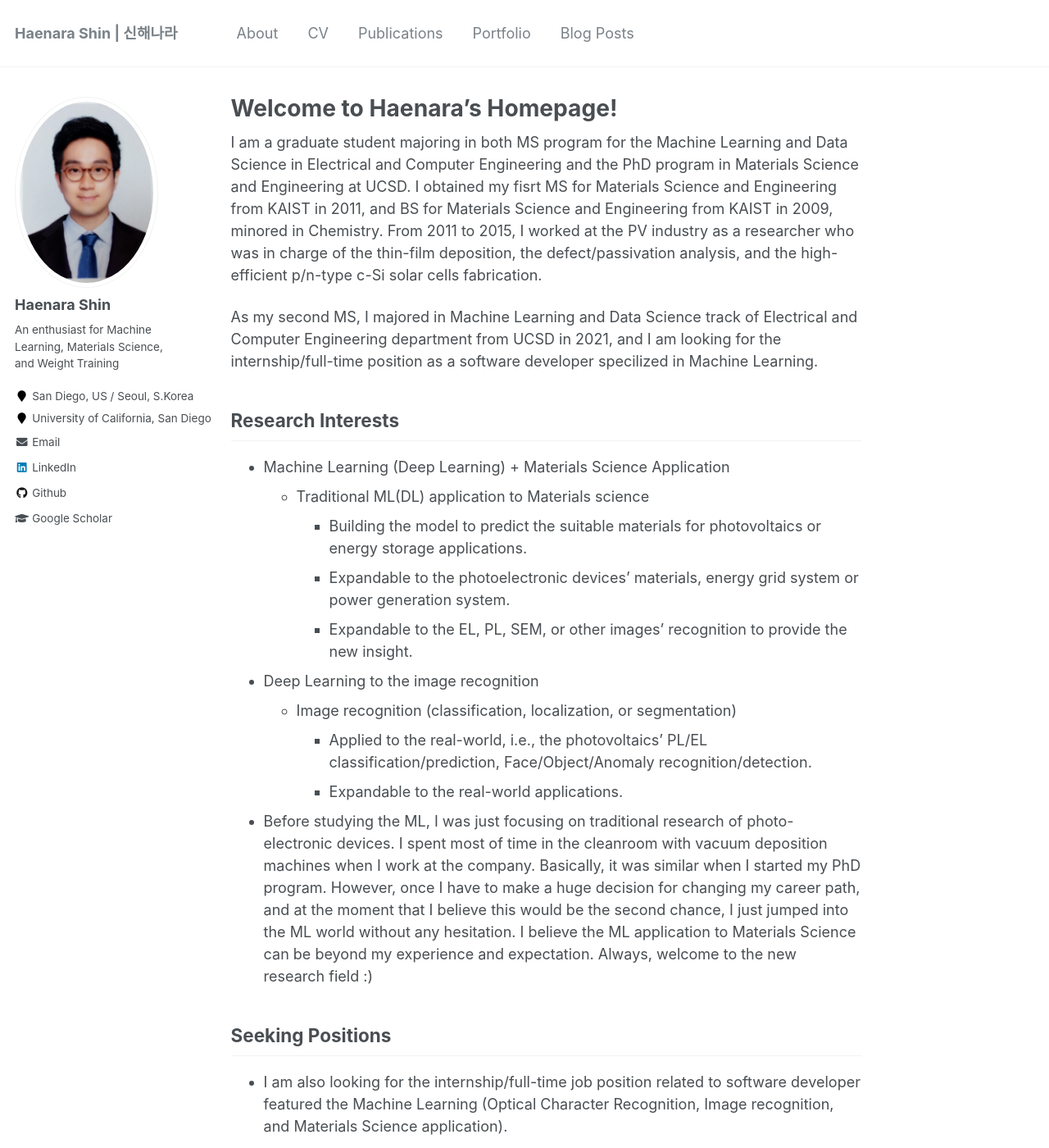
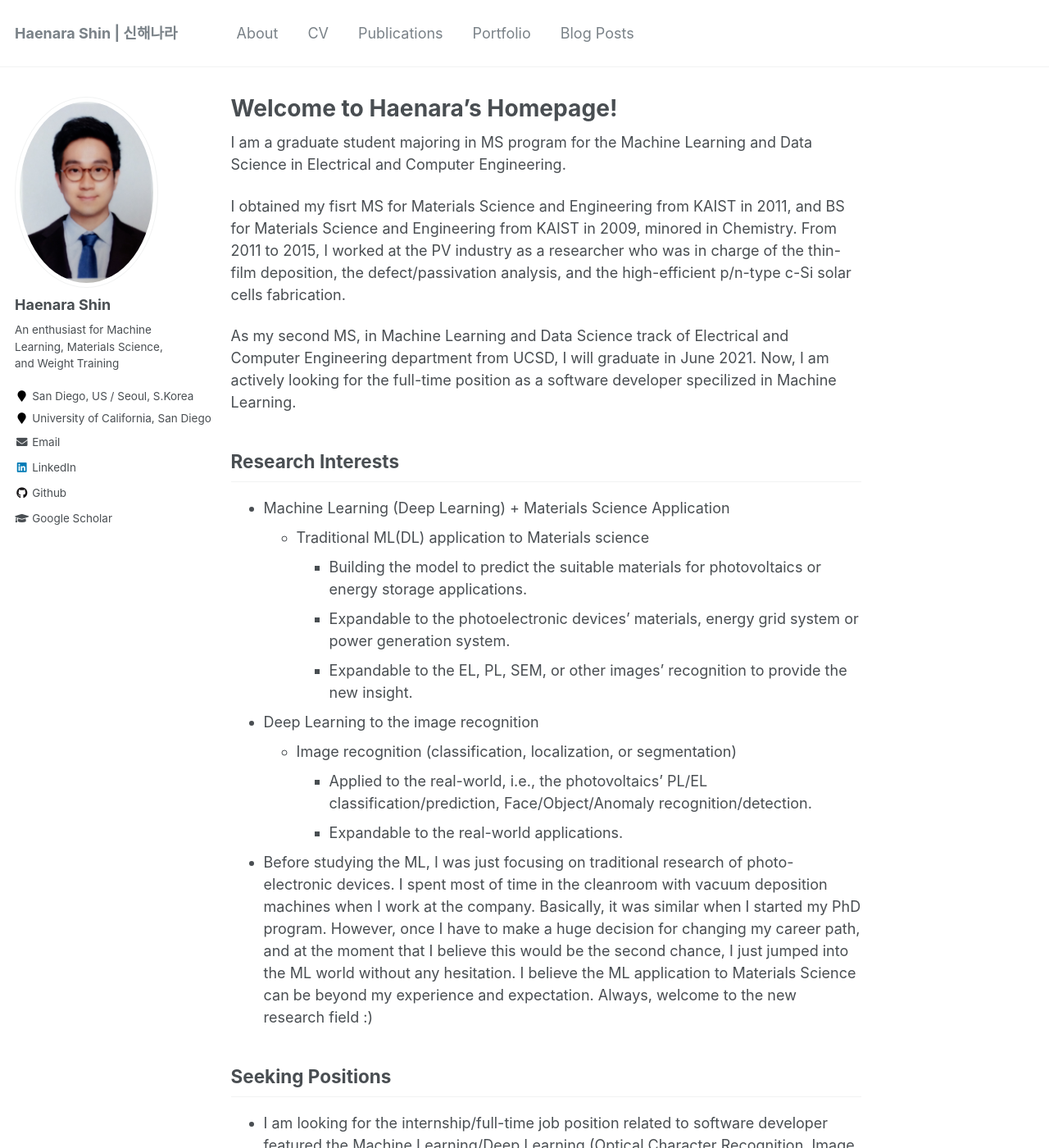
Before and after one commit to haenara-shin/haenara-shin.github.io, a Jekyll site: the page built from _pages/about.md, in a window 1280 px wide and 1400 px high. Shown: the whole window at 82% size. Built offline with Jekyll 4.4.1, drawn with Linux system fonts in a browser that asks for light colours; some of the changed text lies outside the part shown.

Commit message:
Update about.md

```diff
--- a/_pages/about.md
+++ b/_pages/about.md
@@ -8,9 +8,11 @@ redirect_from:
   - /about.html
 ---
 
-I am a graduate student majoring in both MS program for the Machine Learning and Data Science in Electrical and Computer Engineering and the PhD program in Materials Science and Engineering at UCSD. I obtained my fisrt MS for Materials Science and Engineering from KAIST in 2011, and BS for Materials Science and Engineering from KAIST in 2009, minored in Chemistry. From 2011 to 2015, I worked at the PV industry as a researcher who was in charge of the thin-film deposition, the defect/passivation analysis, and the high-efficient p/n-type c-Si solar cells fabrication.
+I am a graduate student majoring in MS program for the Machine Learning and Data Science in Electrical and Computer Engineering.
 
-As my second MS, I majored in Machine Learning and Data Science track of Electrical and Computer Engineering department from UCSD in 2021, and I am looking for the internship/full-time position as a software developer specilized in Machine Learning.
+I obtained my fisrt MS for Materials Science and Engineering from KAIST in 2011, and BS for Materials Science and Engineering from KAIST in 2009, minored in Chemistry. From 2011 to 2015, I worked at the PV industry as a researcher who was in charge of the thin-film deposition, the defect/passivation analysis, and the high-efficient p/n-type c-Si solar cells fabrication.
+
+As my second MS, in Machine Learning and Data Science track of Electrical and Computer Engineering department from UCSD, I will graduate in June 2021. Now, I am actively looking for the full-time position as a software developer specilized in Machine Learning.
 
 Research Interests
 ------
@@ -28,10 +30,8 @@ Research Interests
 
 Seeking Positions
 ------
-* I am also looking for the internship/full-time job position related to software developer featured the Machine Learning (Optical Character Recognition, Image recognition, and Materials Science application).
-* I am seeking the PhD student position under the professor who does the research on the Machine Learning and Materials Science application.
-  * I admitted the PhD program in 2017 Fall, UCSD, but I stopped it for one year, in order to study the Machine Learning, MS program.
-  * Hope to resume my PhD journey again with a full of passion and interesting in new-field, the Machine Learning, and in my old friend, the Materials Science.
+* I am looking for the internship/full-time job position related to software developer featured the Machine Learning/Deep Learning (Optical Character Recognition, Image recognition, and Materials Science application).
+
 
 Fun Facts about me
 ------
```
